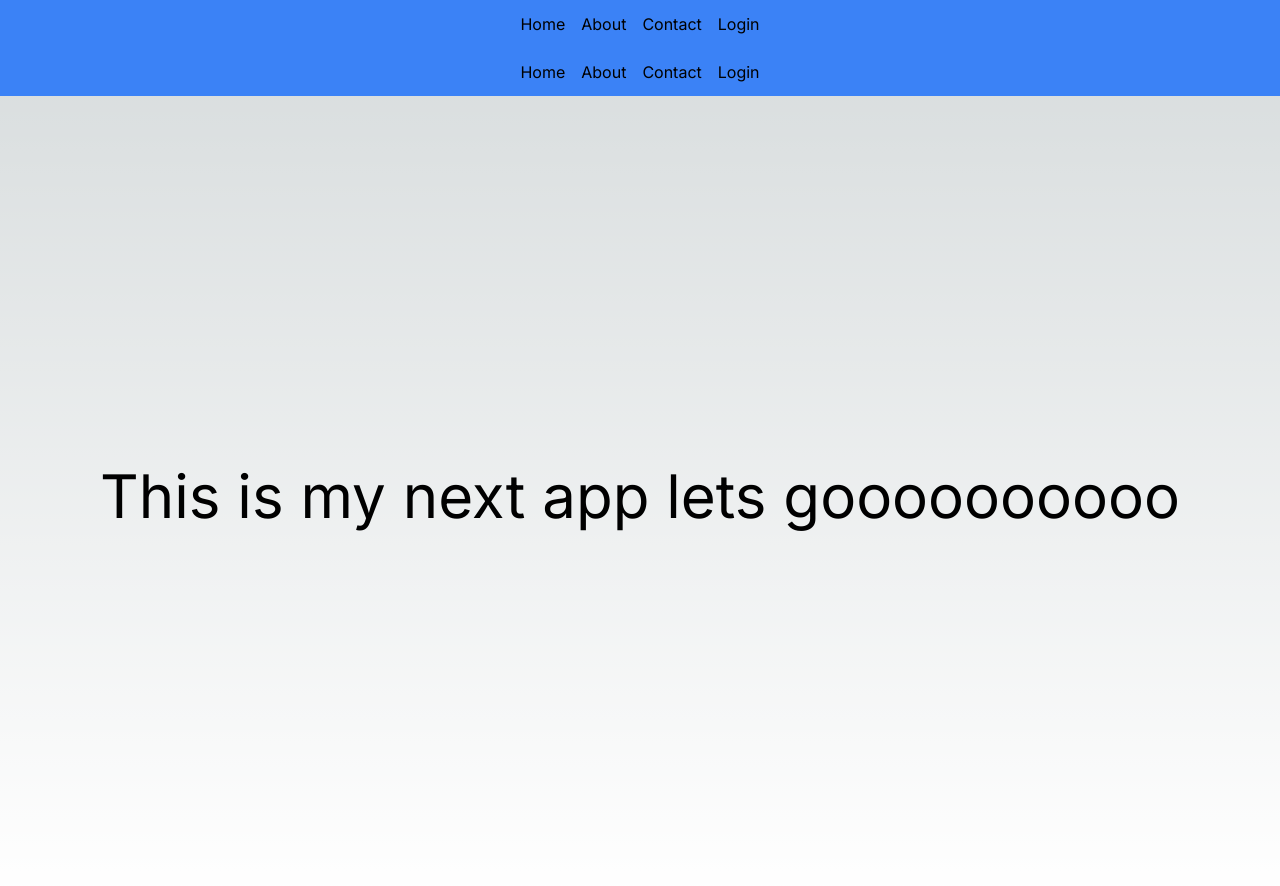
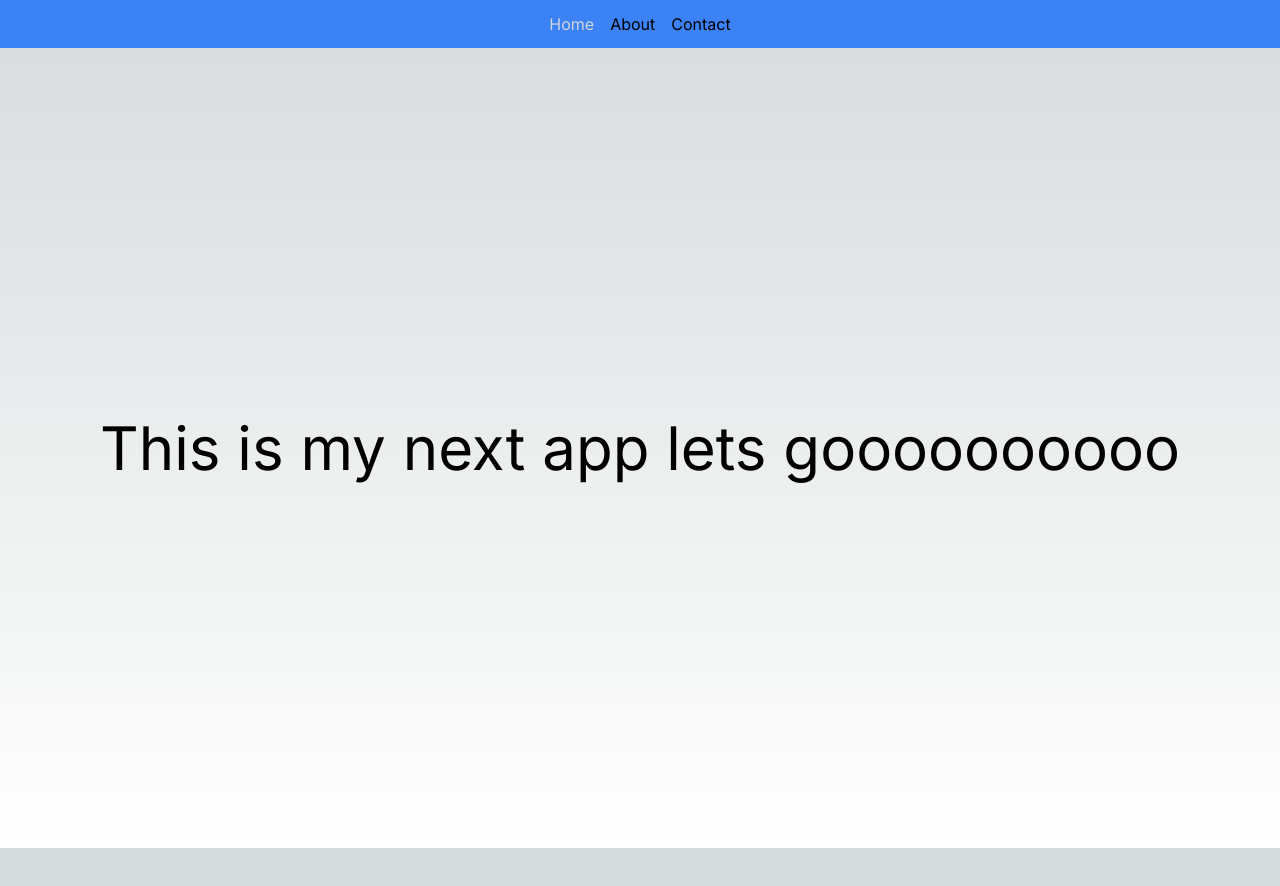
Before and after one commit to rudalkunwar/next-letsgooo, a Next.js app: page / in a window 1280 px wide. Shown: the top 886 px of the page. After the commit the page ends 848 px from the top, so only its background shows below. Built offline with nearby package versions, Linux system fonts and the light colour scheme.

Commit message:
littlle routing

```diff
--- a/app/Navbar.jsx
+++ b/app/Navbar.jsx
@@ -1,12 +1,20 @@
+import Link from "next/link";
 import React from "react";
 function Navbar() {
   return (
-      <ul className="flex justify-center px-2 py-3 bg-blue-500">
-        <li className="px-2">Home</li>
-        <li className="px-2">About</li>
-        <li className="px-2">Contact</li>
-        <li className="px-2">Login</li>
-      </ul>
+    <ul className="flex justify-center px-2 py-3 bg-blue-500">
+      <li className="px-2">
+        <Link href="/home" className="text-gray-300 cursor-pointer">
+          Home
+        </Link>
+      </li>
+      <li className="px-2">
+        <Link href="/about">About</Link>
+      </li>
+      <li className="px-2">
+        <Link href="/contact">Contact</Link>
+      </li>
+    </ul>
   );
 }
 
--- a/app/page.js
+++ b/app/page.js
@@ -1,10 +1,7 @@
 import React from "react";
-import Navbar from "./Navbar";
-
 function page() {
   return (
     <>
-      <Navbar />
       <div className="h-screen flex justify-center items-center">
         <h1 className="text-6xl">This is my next app lets goooooooooo</h1>
       </div>
```
